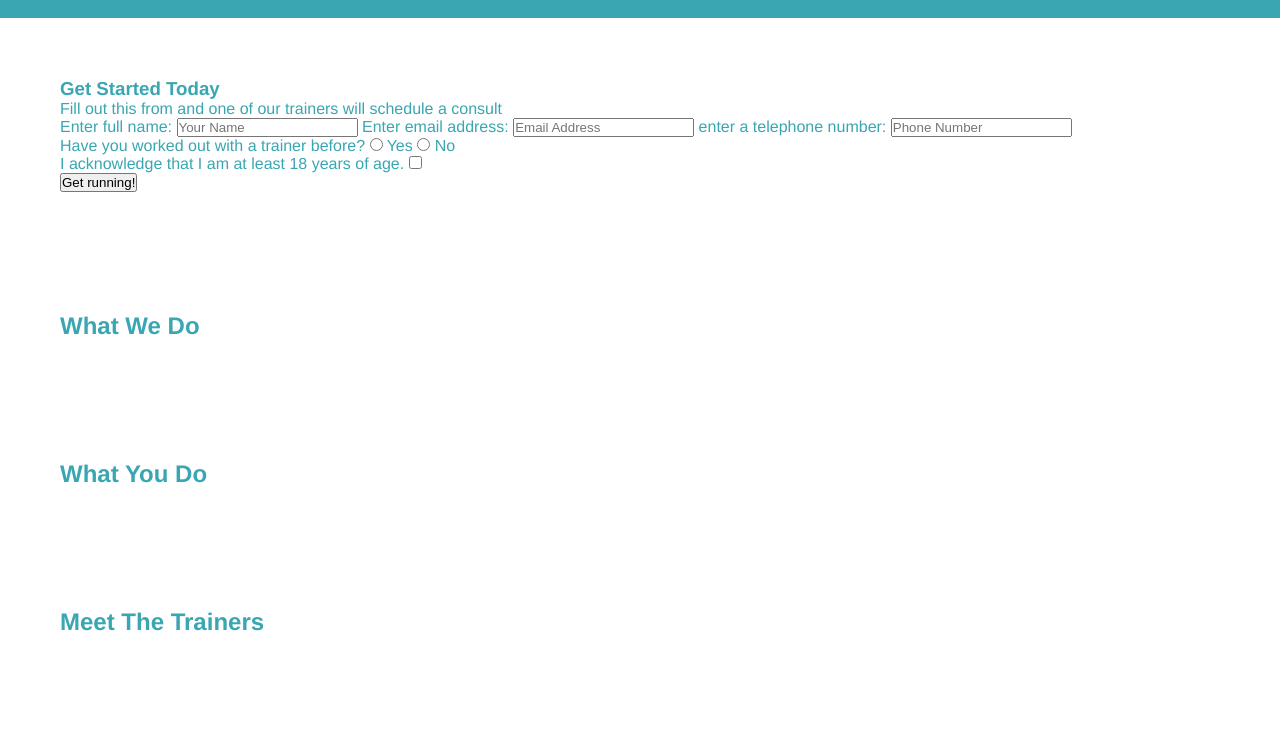
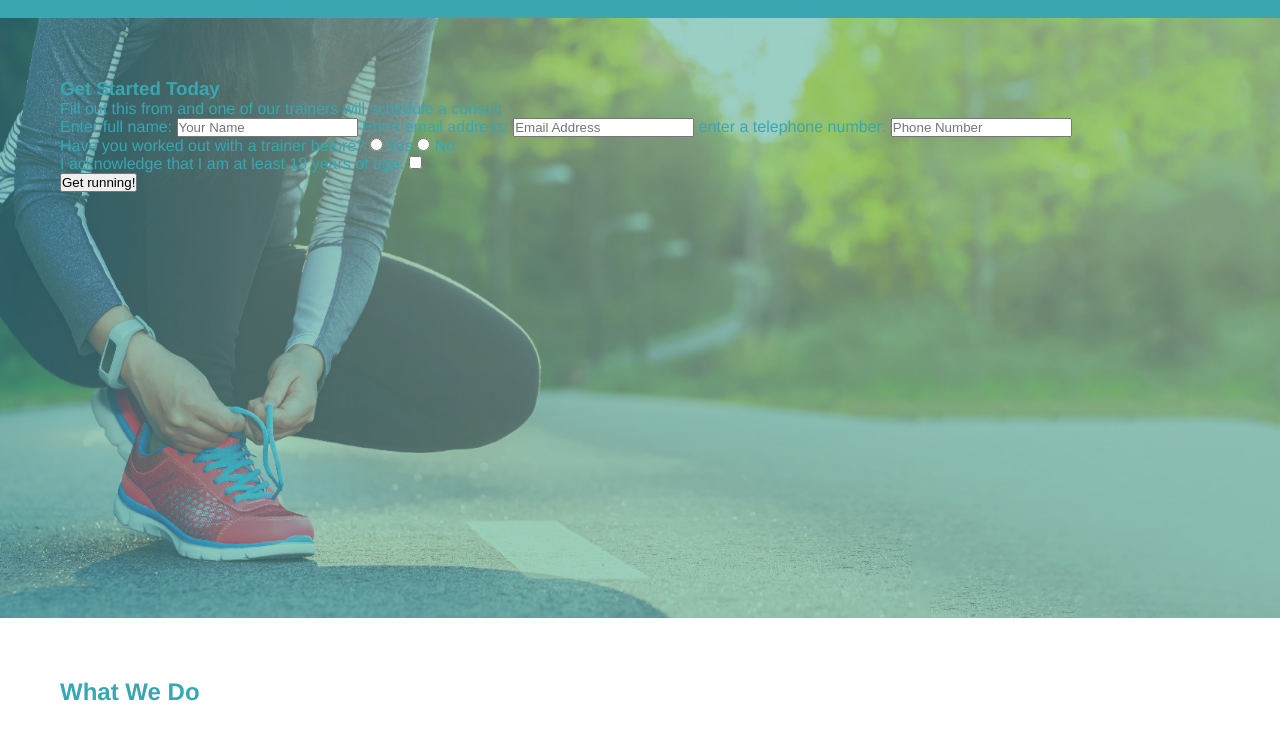
Before and after one commit to Chris4562022/run-buddy, a plain HTML site: page index.html in a window 1280 px wide. Shown: the part 64-800 px from the top of the page. Drawn offline with Linux system fonts and the light colour scheme.

Commit message:
working on the background

```diff
--- a/index.html
+++ b/index.html
@@ -28,7 +28,7 @@
           </ul>
       </nav>
     </header>
-        <section>
+        <section class="hero">
             <div>
                 <h3>Get Started Today</h3>
                 <p>Fill out this from and one of our trainers will schedule a consult</p>
```
